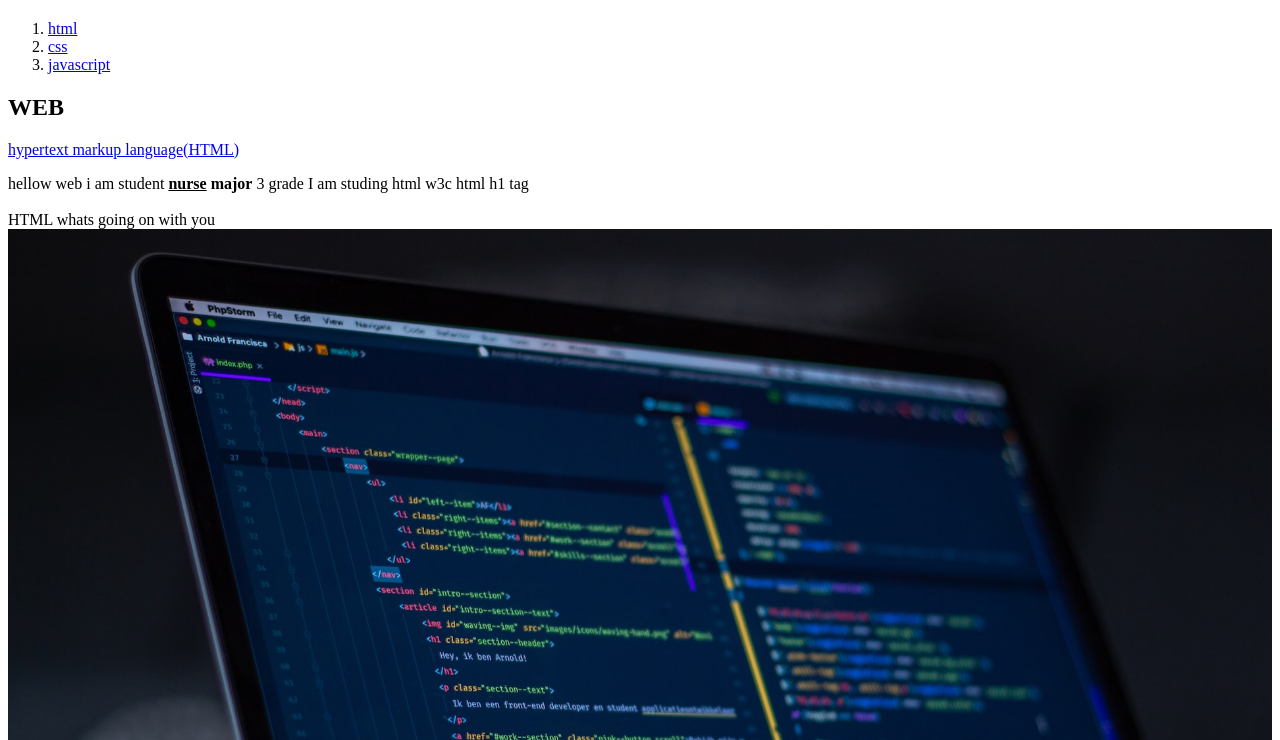
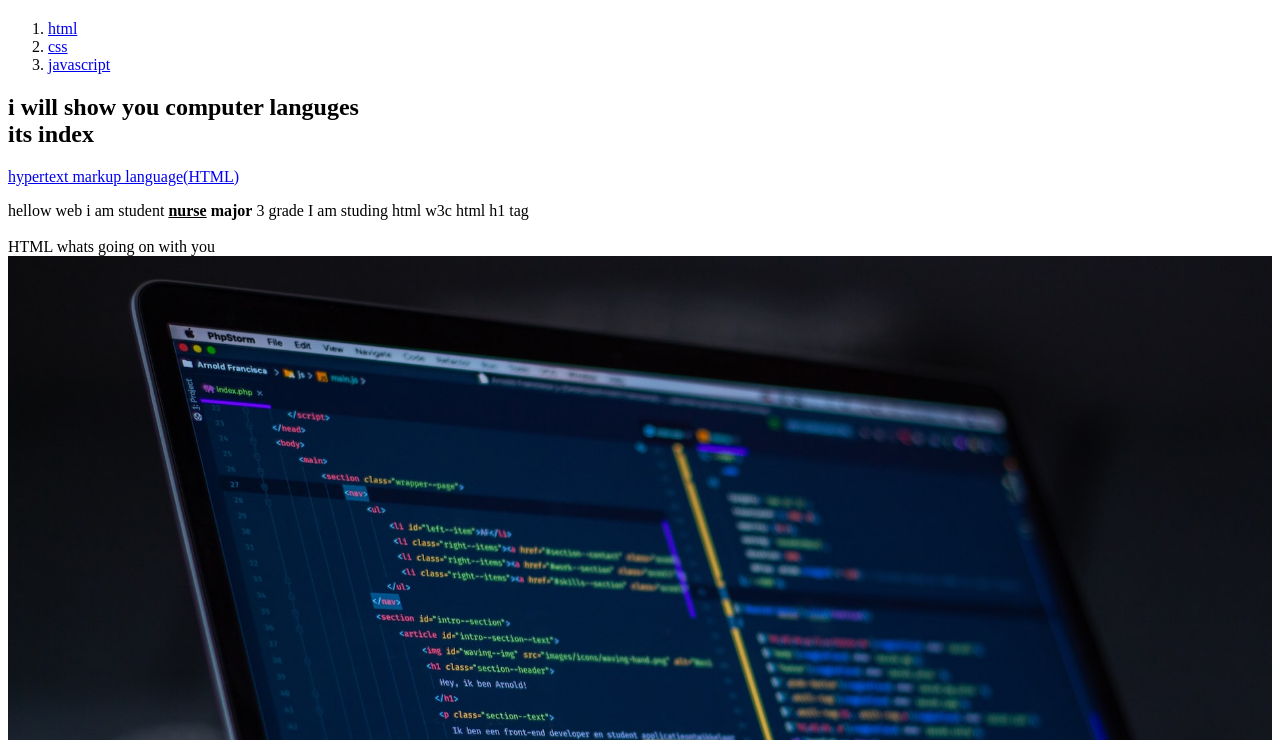
Before and after one commit to newbiejiwon/myfirst, a plain HTML site: page index.html in a window 1280 px wide. Shown: the part 60-800 px from the top of the page. Drawn offline with Linux system fonts and the light colour scheme.

Commit message:
수정됨
index 수정함

```diff
--- a/index.html
+++ b/index.html
@@ -11,7 +11,7 @@
         <li><a href="2.html">css</a></li>
         <li><a href="3.html">javascript</a></li>
     </ol>
-    <h2>WEB</h2>
+    <h2>i will show you computer languges <br> its index</h2>
     <p>
     <a href="https://www.w3.org/TR/2011/WD-html5-20110405/" target="_blank" title="html5 specification">hypertext markup language(HTML)
     </p></a>
```
